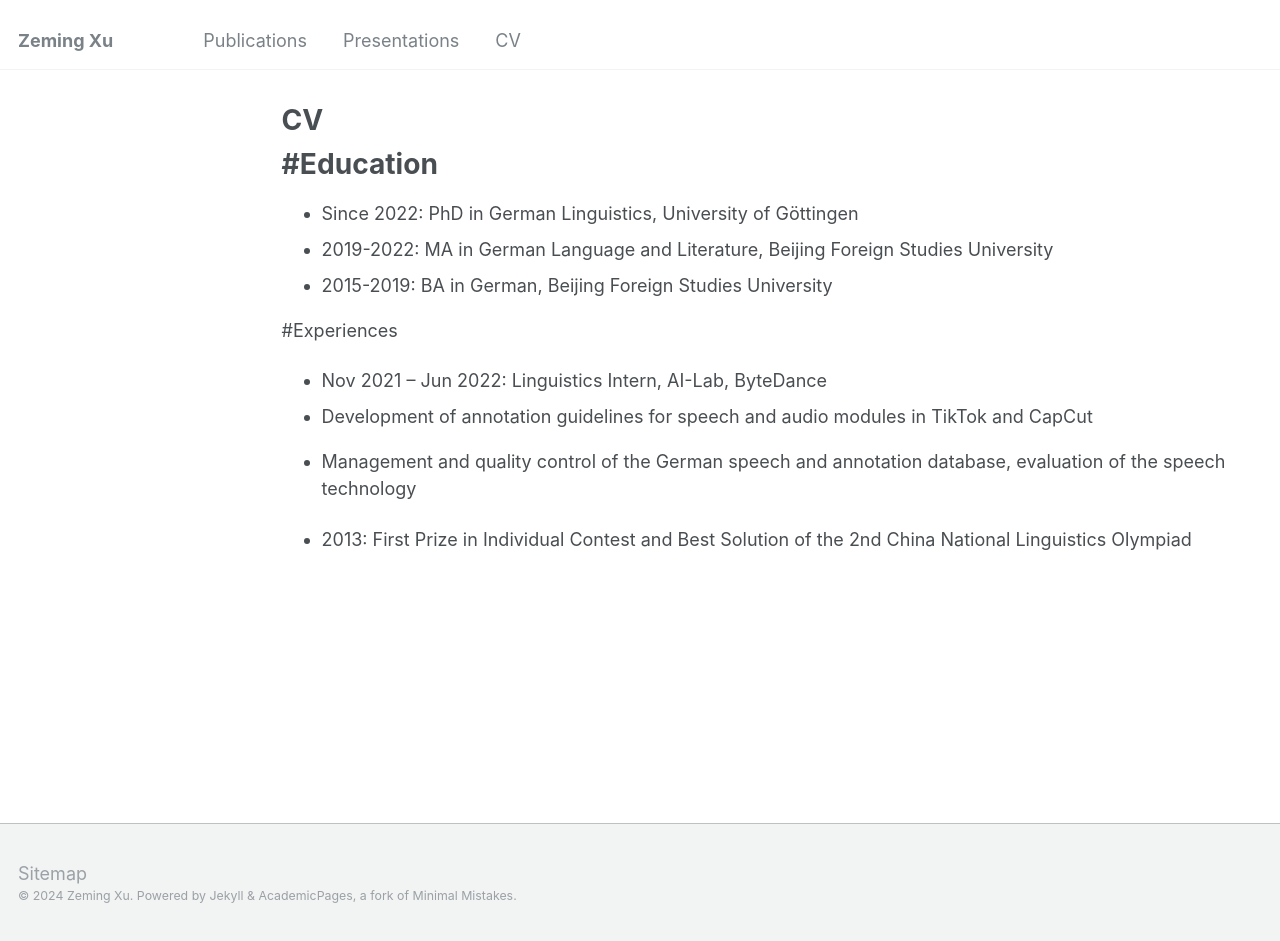
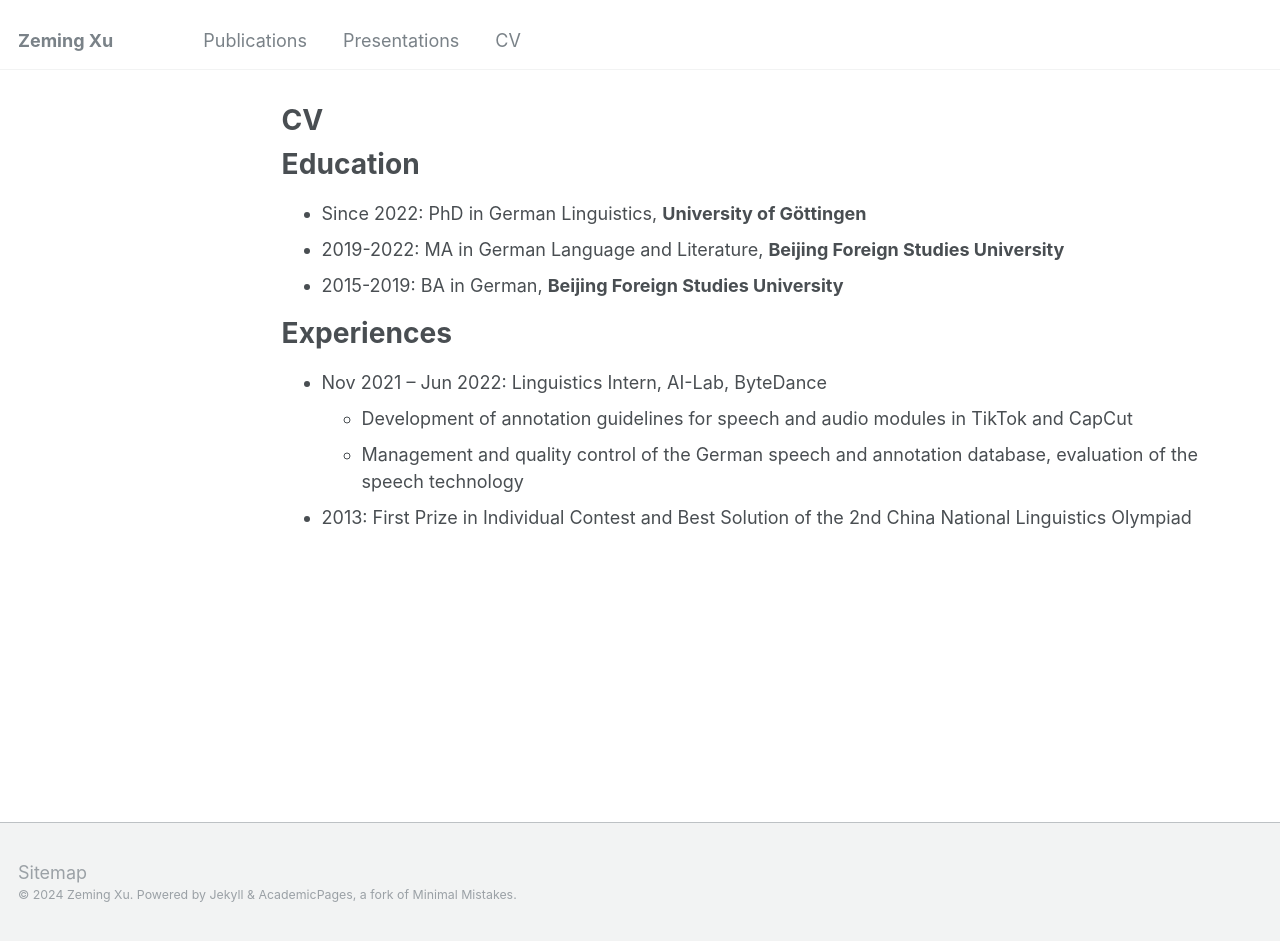
Before and after one commit to xu-zeming/xu-zeming.github.io, a Jekyll site: the page built from _pages/cv.md, in a window 1280 px wide and 941 px high. Built offline with Jekyll 4.4.1, drawn with Linux system fonts in a browser that asks for light colours.

Commit message:
Update cv.md

```diff
--- a/_pages/cv.md
+++ b/_pages/cv.md
@@ -9,15 +9,16 @@ redirect_from:
 
 {% include base_path %}
 
-#Education
+Education
 ======
-* Since 2022: PhD in German Linguistics, University of Göttingen
-* 2019-2022: MA in German Language and Literature, Beijing Foreign Studies University
-* 2015-2019: BA in German, Beijing Foreign Studies University
+* Since 2022: PhD in German Linguistics, **University of Göttingen**
+* 2019-2022: MA in German Language and Literature, **Beijing Foreign Studies University**
+* 2015-2019: BA in German, **Beijing Foreign Studies University**
 
-#Experiences
+Experiences
+======
 * Nov 2021 – Jun 2022: Linguistics Intern, AI-Lab, ByteDance
-+	Development of annotation guidelines for speech and audio modules in TikTok and CapCut
-+	Management and quality control of the German speech and annotation database, evaluation of the speech technology
+  +	Development of annotation guidelines for speech and audio modules in TikTok and CapCut
+  +	Management and quality control of the German speech and annotation database, evaluation of the speech technology
 
 * 2013: First Prize in Individual Contest and Best Solution of the 2nd China National Linguistics Olympiad
```
